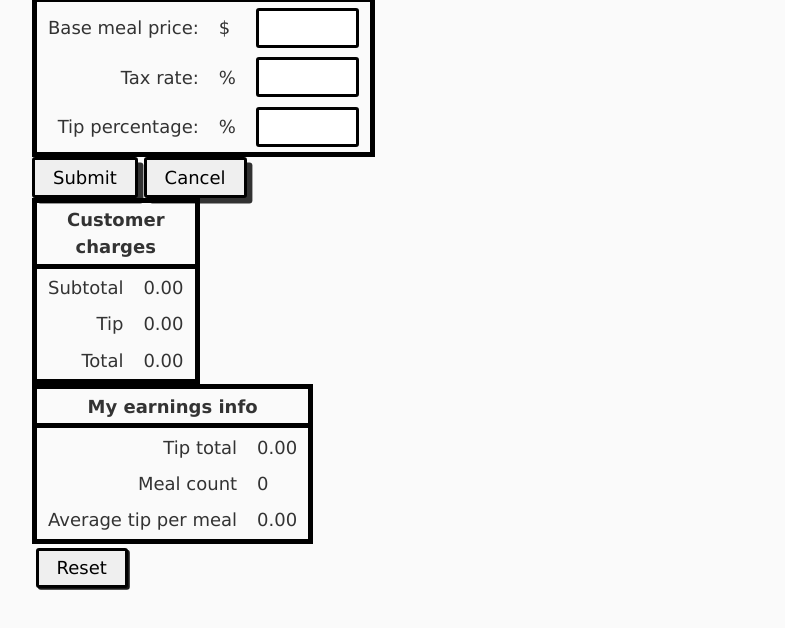
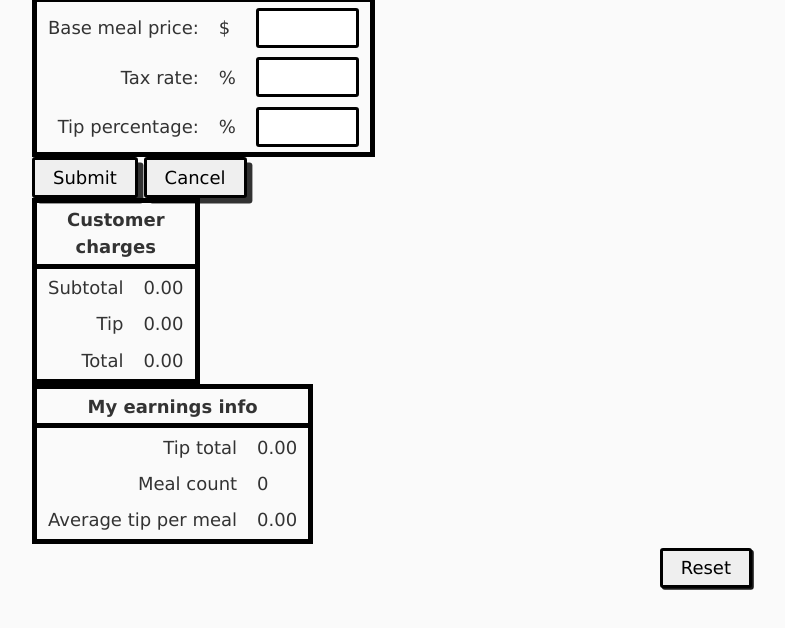
Before and after one commit to jku6/waitstaff, a plain HTML site: page index.html in a window 1280 px wide. Shown: the part 132-760 px from the top of the page, without its empty margins (248-1033 px from the left). Drawn offline with Linux system fonts and the light colour scheme.

Commit message:
fix placement of reset button
align footer contents to right

```diff
--- a/waitstaff.css
+++ b/waitstaff.css
@@ -58,3 +58,7 @@ input[type="reset"]:active {
 	box-shadow: .1em .1em 0 rgba( 0, 0, 0, .9 );
 	transition: margin 60ms, box-shadow 50ms;
 }
+
+footer {
+	text-align: right;
+}
```
